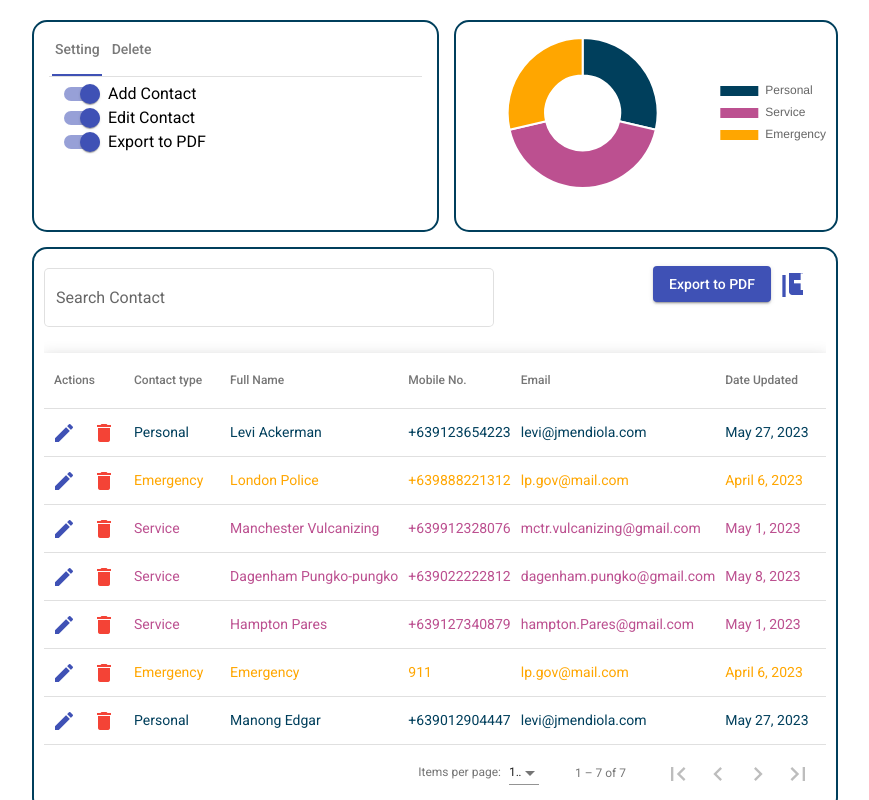
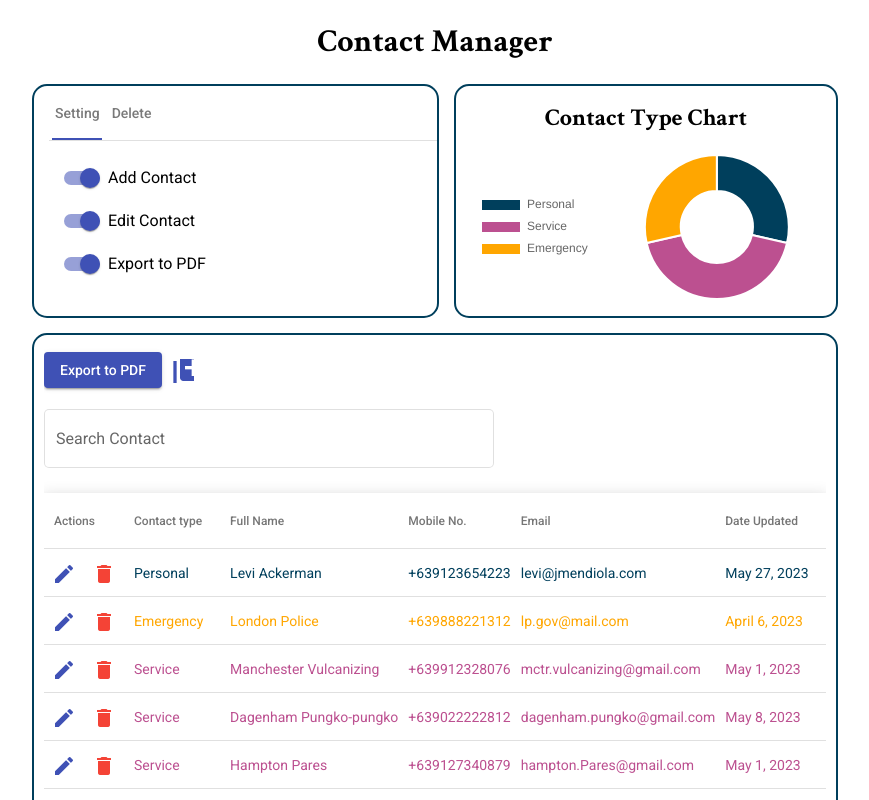
Before and after one commit to AngPayas055/contact-app, an Angular app: page / in a window 1280 px wide. Shown: the top 800 px of the page, without its empty margins (205-1074 px from the left). Built offline with nearby package versions, Linux system fonts and the light colour scheme.

Commit message:
responsive fix

```diff
--- a/src/app/modules/contact/contact-main/contact-main.component.css
+++ b/src/app/modules/contact/contact-main/contact-main.component.css
@@ -21,6 +21,7 @@
 .table-wrapper{
     width: 100%;
     overflow-x: auto;
+    padding-top: 15px;
 }
 .td{
     padding: 0 10px 0 0
@@ -50,17 +51,36 @@ th.mat-header-cell:last-of-type, td.mat-cell:last-of-type, td.mat-footer-cell:la
 .emergency {
     color: #ffa600;
 }
+.chart-wrap{
+    position: relative;
+    min-width: 380px;
+    min-height: 200px;
+    padding: 15px 0;
+    border: 2px solid #003f5c;
+    border-radius: 15px;
+    margin-bottom: 15px;
+    display: flex;
+    flex-direction: column;
+    justify-content: space-evenly;
+}
 .chart-container{
-    position: relative;
+    margin-left: 15px;
+    display: flex;
+    justify-content: center;
+    /* position: relative;
     min-width: 380px;
     height: 178px;
     padding: 15px 0;
     border: 2px solid #003f5c;
     border-radius: 15px;
-    margin-bottom: 15px;
+    margin-bottom: 15px; */
+}
+.checkbox-group{
+    display: flex;
+    align-items: center;
 }
 .header-section{
-    padding: 0 15px;
+    padding: 0 0 0 15px;
     border: 2px solid #003f5c;
     border-radius: 15px;
     margin-bottom: 15px;
@@ -84,7 +104,10 @@ th.mat-header-cell:last-of-type, td.mat-cell:last-of-type, td.mat-footer-cell:la
 .mat-icon-size {
     font-size: 40px !important;
 }
-h2{
+.mat-icon-size-del {
+    font-size: 60px !important;
+}
+.h2{
     margin: 15px 0 0 0;
 }
 .setting{
@@ -98,6 +121,14 @@ h2{
 .no-scroll {
     overflow: hidden;
     padding-left: 15px;
+    display: flex;
+    flex-direction: column;
+    padding-top: 20px;
+    min-width: 250px;
+    margin-bottom: 15px;
+}
+.btn-contz{
+    padding-top: 15px;
 }
 .example-section {
     margin: 12px 0;
@@ -111,9 +142,48 @@ h2{
     list-style-type: none;
     margin-top: 4px;
   }
-
+  .d-sel{
+    margin-bottom: 15px;
+  }
+.ctc-title{
+    text-align: center;
+    margin-top: 0;
+}
+.del-btn-cont{
+    display: flex;
+    justify-content: center;
+    align-items: center;
+    width: 100%;
+}
+.text-center{
+    text-align: center;
+}
 @media only screen and (max-width: 825px) {
   .table-cont-j{
-    width: calc(100vw - 50px);
+    width: calc(100vw - 40px);
   }
 }
+@media only screen and (max-width: 728px) {
+    .chart-cont-wrapper{
+        display: flex;
+        flex-direction: column;
+    }
+    .header-section{
+        width: calc(100vw - 35px);
+    }
+    .chart-wrap{
+        /* min-width: 200px; */
+        padding: 0 15px 0 0;
+        overflow: hidden;
+        margin-right: 15px;
+    }
+    .chart-container{
+        overflow-x: hidden;
+        margin-bottom: 20px;
+    }
+}
+@media only screen and (max-width: 425px) {
+    .chart-wrap{
+        display: none;
+    }
+}
--- a/src/app/modules/contact/contact-main/contact-main.component.html
+++ b/src/app/modules/contact/contact-main/contact-main.component.html
@@ -1,3 +1,4 @@
+<h1 class="text-center">Contact Manager</h1>
 <div class="outer-wrapper">
     <div class="j-cont">
         <div class="chart-cont-wrapper">
@@ -13,8 +14,9 @@
                     </mat-tab>
                     <mat-tab label="Delete">
                         <div class="no-scroll">
-                            <mat-slide-toggle  color="warn"[checked]="checkedDelete" (change)="toggleDeleteButton($event.checked)" class="setting">Delete Contact</mat-slide-toggle>
+                            <mat-slide-toggle  color="warn"[checked]="checkedDelete" (change)="toggleDeleteButton($event.checked)" class="setting">Delete Button</mat-slide-toggle>
 
+                            <div class="checkbox-group">
                                 <section class="example-section">
                                     <span class="example-list-section">
                                         <mat-checkbox class="example-margin"
@@ -25,6 +27,7 @@
                                         {{task.name}}
                                         </mat-checkbox>
                                     </span>
+                                    <div></div>
                                     <span class="example-list-section">
                                         <ul>
                                         <li *ngFor="let subtask of task.subtasks">
@@ -36,7 +39,15 @@
                                         </li>
                                         </ul>
                                     </span>
+                                    <div></div>
                                 </section>
+                                <span class="del-btn-cont">
+                                    <!-- <button mat-raised-button color="warn" (click)="deleteSelected()" class="d-sel">Delete Selected</button>  -->
+                                    <button mat-icon-button color="warn" (click)="deleteSelected()" class="large-icon-button">
+                                        <mat-icon class="mat-icon-size-del">delete_forever</mat-icon>
+                                    </button>
+                                </span>
+                            </div>
                         </div>
 
                     </mat-tab>
@@ -44,8 +55,11 @@
                 </mat-tab-group>
 
             </div>
+            <div class="chart-wrap">
+                <h2 class="ctc-title">Contact Type Chart</h2>
                 <div class="chart-container">
                     <canvas  id="MyChart" >{{ chart }}</canvas>
+                </div>
             </div>
         </div>
 
@@ -55,17 +69,17 @@
             <div class="header-cont">
             </div>
             <div class="table-wrapper">
-                <div class="table-actions">
-                    <mat-form-field appearance="outline">
-                        <mat-label>Search Contact</mat-label>
-                        <input matInput (keyup)="applyFilter($event)" placeholder="Ex. ium" #input>
-                    </mat-form-field>
                 <span class="btn-contz">
                     <button mat-raised-button color="primary" (click)="exportToPdf()" [disabled]="!checkedExport">Export to PDF</button>
                     <button mat-icon-button color="primary" (click)="onAdd()" class="large-icon-button" [disabled]="!checkedAdd">
                         <mat-icon class="mat-icon-size">library_add</mat-icon>
                     </button>
                 </span>
+                <div class="table-actions">
+                    <mat-form-field appearance="outline">
+                        <mat-label>Search Contact</mat-label>
+                        <input matInput (keyup)="applyFilter($event)" placeholder="Ex. ium" #input>
+                    </mat-form-field>
                 </div>
                 <table
                     mat-table
@@ -118,3 +132,6 @@
         </div>
     </div>
 </div>
+<div>
+    <h3 class="text-center">Design & Created by Jhon</h3>
+</div>
--- a/src/app/modules/contact/contact-main/contact-main.component.ts
+++ b/src/app/modules/contact/contact-main/contact-main.component.ts
@@ -49,6 +49,7 @@ export class ContactMainComponent implements OnInit {
 
   dataFromDialog: any;
   myDate = new Date();
+  allComplete: boolean = false;
 
   constructor(
     private dialog: MatDialog,
@@ -56,16 +57,39 @@ export class ContactMainComponent implements OnInit {
     task: Task = {
       name: 'Indeterminate',
       completed: false,
-      color: 'primary',
+      color: 'warn',
       subtasks: [
-        {name: 'Primary', completed: false, color: 'primary'},
-        {name: 'Accent', completed: false, color: 'accent'},
-        {name: 'Warn', completed: false, color: 'warn'},
+        {name: 'Personal', completed: false, color: 'primary'},
+        {name: 'Service', completed: false, color: 'primary'},
+        {name: 'Emergency', completed: false, color: 'primary'},
       ],
     };
 
-    allComplete: boolean = false;
+    deleteSelected(){
+      if(this.task.subtasks && this.task.subtasks[0].completed == true){
+        console.log('true')
 
+        this.contactData = this.contactData.filter(contact => contact.contactType !== "Personal")
+      }if(this.task.subtasks && this.task.subtasks[1].completed == true){
+        console.log('true')
+
+        this.contactData = this.contactData.filter(contact => contact.contactType !== "Service")
+      }if(this.task.subtasks && this.task.subtasks[2].completed == true){
+        console.log('true')
+
+        this.contactData = this.contactData.filter(contact => contact.contactType !== "Emergency")
+      }
+      localStorage.setItem('jContactList', JSON.stringify(this.contactData));
+      this.contactDataSource.sort = this.empTbSortContact;
+      this.contactDataSource = new MatTableDataSource(this.contactData);
+      this.contactDataSourceWithObjectColumn = new MatTableDataSource(this.contactData);
+      this.empTbSortWithObjectContact.disableClear = true;
+      this.contactDataSourceWithObjectColumn.sort = this.empTbSortWithObjectContact;
+      this.chartDataUpdate()
+      // this.ngOnInit()
+    this.contactDataSource.paginator = this.paginator;
+      console.log(this.contactData)
+    }
     updateAllComplete() {
       this.allComplete = this.task.subtasks != null && this.task.subtasks.every(t => t.completed);
     }
@@ -274,7 +298,7 @@ export class ContactMainComponent implements OnInit {
         aspectRatio:2.5,
         plugins: {
           legend: {
-            position: 'right'
+            position: 'left'
           }
         }
       }
```
Lines whose indentation alone changed are shown as unchanged.
